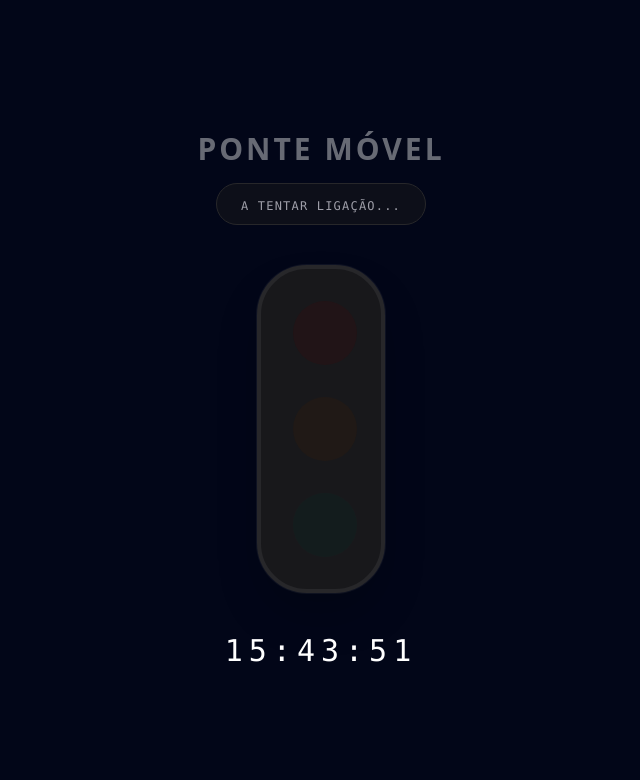
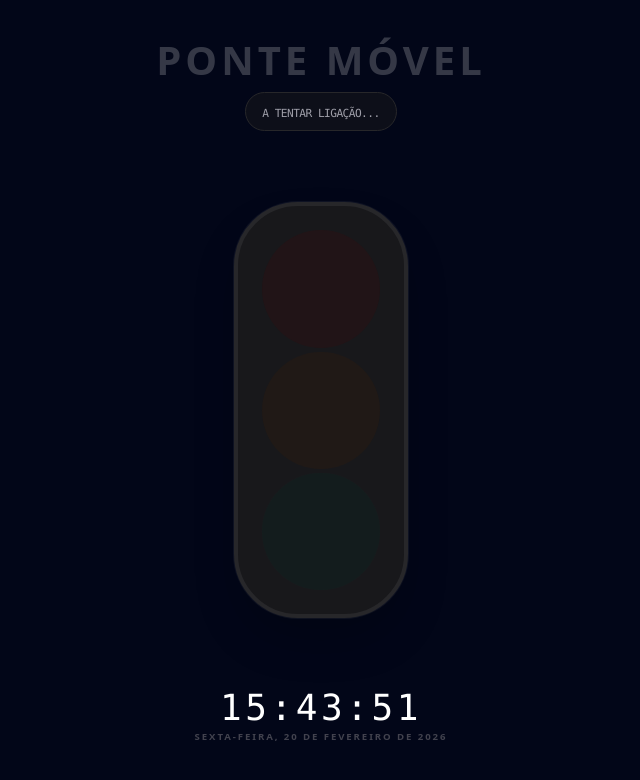
Before and after one commit to antoniomadureira/semaforo-ponte, a React (Vite) app: page / in a window 1280 px wide. Shown: the top 780 px of the page, without its empty margins (319-959 px from the left). Built offline with nearby package versions, Linux system fonts and the light colour scheme; no server answers.

Commit message:
Refactor App.tsx for clarity and functionality

```diff
--- a/src/App.tsx
+++ b/src/App.tsx
@@ -11,7 +11,7 @@ export default function App() {
   const corRef = useRef('OFF');
   const inicializadoRef = useRef(false);
 
-  // Lógica de Proxy para funcionar no GitHub Pages
+  // Lógica técnica necessária para o GitHub Pages (Não altera o layout)
   const isProd = import.meta.env.PROD;
   const API_URL = isProd
     ? 'https://api.allorigins.win/raw?url=' + encodeURIComponent('https://siga.apdl.pt/AberturaPonteMovel/')
@@ -20,7 +20,7 @@ export default function App() {
   const enviarNotificacao = async (novaMensagem: string) => {
     if (!WHATSAPP_PHONE || !WHATSAPP_API_KEY) return;
     try {
-      const textoFinal = encodeURIComponent(`🚨 *Monitor*: ${novaMensagem}`);
+      const textoFinal = encodeURIComponent(`🚨 *Monitor Ponte Móvel*: \n${novaMensagem}`);
       const url = `https://api.callmebot.com/whatsapp.php?phone=${WHATSAPP_PHONE}&text=${textoFinal}&apikey=${WHATSAPP_API_KEY}`;
       await fetch(url, { mode: 'no-cors' });
     } catch (e) { console.error('Erro WhatsApp'); }
@@ -48,7 +48,7 @@ export default function App() {
       else if (htmlNormalizado.includes('PREPARA') || htmlNormalizado.includes('AGUARDA') ||
                htmlNormalizado.includes('AVISO')) {
         novaCor = 'AMARELO';
-        novaMensagem = 'PONTE EM PREPARAÇÃO';
+        novaMensagem = 'PONTE EM PREPARAÇÃO - TRÂNSITO CONDICIONADO';
       }
 
       if (inicializadoRef.current && corRef.current !== 'OFF' && novaCor !== corRef.current) {
@@ -59,51 +59,59 @@ export default function App() {
       setMensagem(novaMensagem);
       corRef.current = novaCor;
       inicializadoRef.current = true;
+
     } catch (error) {
-      // Mantém a última mensagem em vez de "Sistema Lento"
       if (!inicializadoRef.current) setMensagem('A TENTAR LIGAÇÃO...');
     }
   };
 
   useEffect(() => {
     const timer = setInterval(() => setTempoReal(new Date()), 1000);
-    verificarPonte();
-    const apiTimer = setInterval(verificarPonte, 10000); // 10 segundos para equilíbrio
-    return () => { clearInterval(timer); clearInterval(apiTimer); };
+    return () => clearInterval(timer);
   }, []);
 
+  useEffect(() => {
+    verificarPonte();
+    const apiTimer = setInterval(verificarPonte, 10000);
+    return () => clearInterval(apiTimer);
+  }, []);
+
+  const formatadorData = new Intl.DateTimeFormat('pt-PT', {
+    weekday: 'long', day: 'numeric', month: 'long', year: 'numeric'
+  });
+
   return (
-    <div className="flex flex-col items-center justify-center min-h-screen bg-slate-950 gap-10 font-sans p-6">
+    <div className="flex flex-col items-center justify-between h-[100svh] bg-slate-950 py-[5vh] font-sans px-4 text-center overflow-hidden">
 
-      {/* Cabeçalho Original */}
-      <div className="text-center">
-        <h1 className="text-white text-3xl font-black tracking-widest uppercase opacity-40 mb-4">
+      <div className="flex flex-col items-center gap-[1.5vh]">
+        <h1 className="text-white text-[5vh] font-black tracking-widest uppercase opacity-20 leading-none">
           Ponte Móvel
         </h1>
-        <div className="py-2 px-6 bg-zinc-900/50 rounded-full border border-zinc-800 inline-block">
-          <span className="text-zinc-400 text-xs font-mono uppercase tracking-widest">
+        <div className="py-[0.8vh] px-[2vh] bg-zinc-900/50 rounded-full border border-zinc-800">
+          <span className="text-zinc-400 text-[1.4vh] font-mono uppercase tracking-tighter">
             {mensagem}
           </span>
         </div>
       </div>
 
-      {/* Semáforo Grande e Original */}
-      <div className="w-32 bg-zinc-900 p-8 rounded-[50px] shadow-2xl border-4 border-zinc-800 flex flex-col gap-8 ring-1 ring-white/5">
-        <div className={`w-16 h-16 rounded-full transition-all duration-700 ${
-          cor === 'VERMELHO' ? 'bg-red-600 shadow-[0_0_60px_rgba(220,38,38,0.9)] scale-105' : 'bg-red-950/20'
+      <div className="h-[52vh] aspect-[1/2.4] bg-zinc-900 p-[3vh] rounded-[8vh] shadow-2xl border-[0.6vh] border-zinc-800 flex flex-col justify-between ring-1 ring-white/5">
+        <div className={`aspect-square w-full rounded-full transition-all duration-700 ${
+          cor === 'VERMELHO' ? 'bg-red-600 shadow-[0_0_6vh_rgba(220,38,38,0.9)] scale-105' : 'bg-red-950/20'
         }`} />
-        <div className={`w-16 h-16 rounded-full transition-all duration-700 ${
-          cor === 'AMARELO' ? 'bg-yellow-500 shadow-[0_0_60px_rgba(234,179,8,0.9)] scale-105' : 'bg-yellow-950/20'
+        <div className={`aspect-square w-full rounded-full transition-all duration-700 ${
+          cor === 'AMARELO' ? 'bg-yellow-500 shadow-[0_0_6vh_rgba(234,179,8,0.9)] scale-105' : 'bg-yellow-950/20'
         }`} />
-        <div className={`w-16 h-16 rounded-full transition-all duration-700 ${
-          cor === 'VERDE' ? 'bg-emerald-500 shadow-[0_0_60px_rgba(16,185,129,0.9)] scale-105' : 'bg-emerald-950/20'
+        <div className={`aspect-square w-full rounded-full transition-all duration-700 ${
+          cor === 'VERDE' ? 'bg-emerald-500 shadow-[0_0_6vh_rgba(16,185,129,0.9)] scale-105' : 'bg-emerald-950/20'
         }`} />
       </div>
 
-      {/* Relógio em baixo */}
-      <div className="text-center">
-        <span className="text-white text-3xl font-mono font-light tracking-[0.2em]">
+      <div className="flex flex-col items-center gap-[0.5vh] mb-[2vh]">
+        <span className="text-white text-[4.5vh] font-mono font-light tracking-widest leading-none">
           {tempoReal.toLocaleTimeString('pt-PT')}
+        </span>
+        <span className="text-zinc-600 text-[1.2vh] uppercase font-bold tracking-[0.2em] opacity-80">
+          {formatadorData.format(tempoReal)}
         </span>
       </div>
 
```
